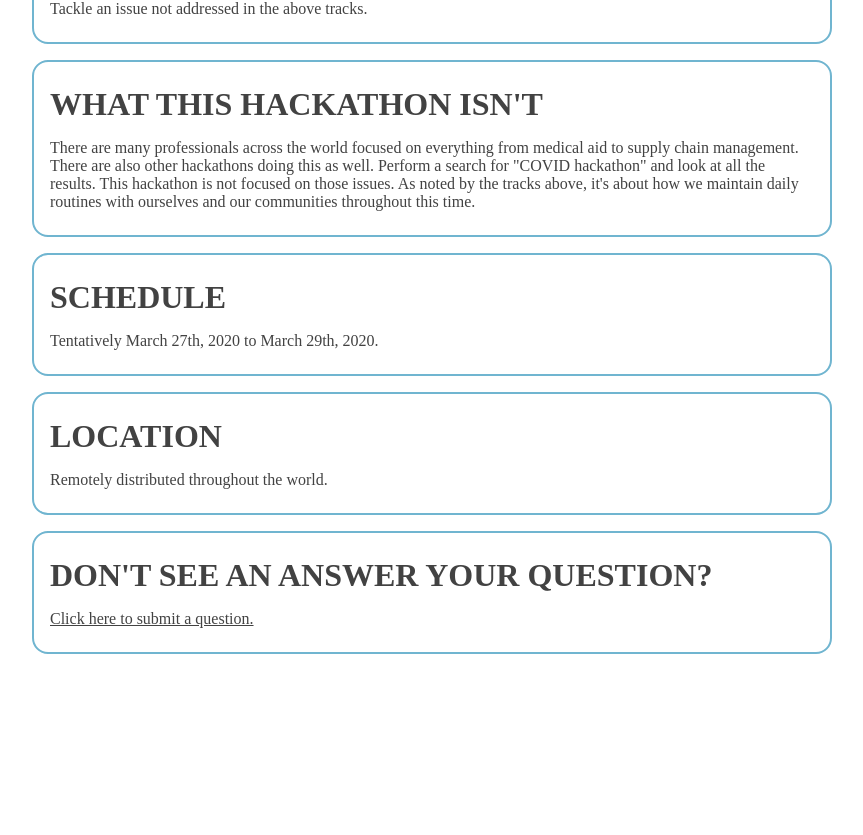
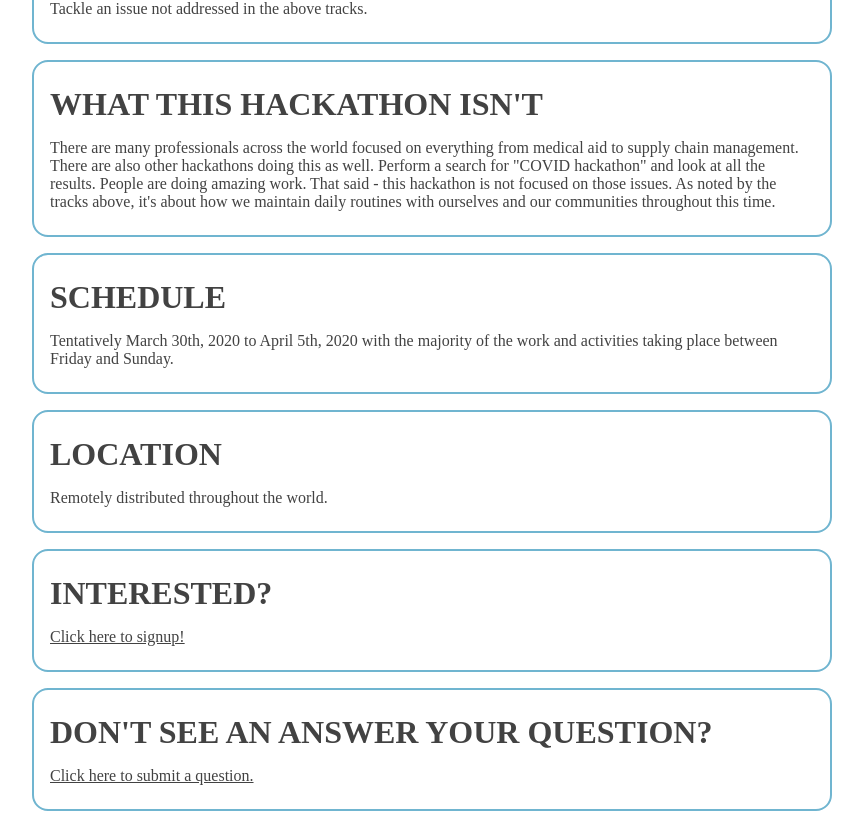
Before and after one commit to TravisBumgarner/Remote-A-Thon, a React app: page / in a window 1280 px wide. Shown: the part 1014-1849 px from the top of the page, without its empty margins (208-1071 px from the left). Before the commit the page ends 1692 px from the top, so only its background shows below. Built offline with nearby package versions, Linux system fonts and the light colour scheme; a web font is replaced by a local one.

Commit message:
Another useless commit

```diff
--- a/public/index.html
+++ b/public/index.html
@@ -5,11 +5,11 @@
     <!-- Global site tag (gtag.js) - Google Analytics -->
     <script async src="https://www.googletagmanager.com/gtag/js?id=UA-80876166-3"></script>
     <script>
-    window.dataLayer = window.dataLayer || [];
-    function gtag(){dataLayer.push(arguments);}
-    gtag('js', new Date());
+        window.dataLayer = window.dataLayer || [];
+        function gtag() { dataLayer.push(arguments); }
+        gtag('js', new Date());
 
-    gtag('config', 'UA-80876166-3');
+        gtag('config', 'UA-80876166-3');
     </script>
     <meta charset="UTF-8">
     <meta name="viewport" content="width=device-width, initial-scale=1.0">
@@ -18,14 +18,12 @@
     <link href="https://fonts.googleapis.com/css?family=Bellota+Text:300,400,700&display=swap" rel="stylesheet">
     <meta property="og:title" content="Let's Pair Online - An Online Hackathon for Covid-19" />
     <meta property="og:site_name" content="https://letspair.online" />
-    <meta property="og:description" content="There's a lot going on in the world right now and many of us are facing challenges we've never experienced before. Employees and students are going completely remote. Social events are being canceled. Medical centers are being overwhelmed. These events are the motivation for Let's Pair Online. Many of us find ourselves stranded in our homes with diverse skill sets, hoping to help, but unsure of how to do so." />
-
-
-
-</head>
+    <meta property="og:description"
+        content="There's a lot going on in the world right now and many of us are facing challenges we've never experienced before. Employees and students are going completely remote. Social events are being canceled. Medical centers are being overwhelmed. These events are the motivation for Let's Pair Online. Many of us find ourselves stranded in our homes with diverse skill sets, hoping to help, but unsure of how to do so." />
+<link rel="shortcut icon" href="/favicon.png"></head>
 
 <body>
     <div id="root"></div>
-<script type="text/javascript" src="/app-dc93c7e50dc089175892.bundle.js"></script></body>
+<script type="text/javascript" src="/app-d3e52d18e3bd25ce448d.bundle.js"></script></body>
 
 </html>
--- a/src/App/components/About.tsx
+++ b/src/App/components/About.tsx
@@ -30,10 +30,10 @@ const About = () => {
                     Links - <a target="_blank" href="https://www.linkedin.com/in/travisbumgarner/">LinkedIn</a>, <a target="_blank" href="https://www.instagram.com/travis_the_maker/">Instagram</a>, <a target="_blank" href="https://www.instagram.com/travis_the_maker/">Blog</a>
                 </Text>
                 <Text>
-                    During the day he works as a software engineer in online education. Prior to getting into software engineering, he served as a Peace Corps Volunteer in Panama. Nowadays, he likes to give back to the community in his free time. This has included mentoring with Hack.Diversity, MIT Sandbox, MIT D-Lab, and MIT IDEAS Global Challenge.
+                    During the day Travis works as a software engineer in online education. Prior to getting into software engineering, he served as a Peace Corps Volunteer in Panama. Nowadays, he likes to give back to the community in his free time. This has included mentoring with Hack.Diversity, MIT Sandbox, MIT D-Lab, and MIT IDEAS Global Challenge.
                 </Text>
                 <Text>
-                    In his free time he enjoys making (woodworking, circuits, etc.), blogging, photographing, and snowboarding.
+                    In Travis's free time he enjoys making (woodworking, circuits, etc.), blogging, photographing, and snowboarding.
                 </Text>
                 <div style={{ clear: "both" }} />
             </Section>
--- a/src/App/components/Home.tsx
+++ b/src/App/components/Home.tsx
@@ -37,15 +37,19 @@ const Home = () => {
             </Section>
             <Section>
                 <Header size="large">What this Hackathon Isn't</Header>
-                <Text>There are many professionals across the world focused on everything from medical aid to supply chain management. There are also other hackathons doing this as well. Perform a search for "COVID hackathon" and look at all the results. This hackathon is not focused on those issues. As noted by the tracks above, it's about how we maintain daily routines with ourselves and our communities throughout this time.</Text>
+                <Text>There are many professionals across the world focused on everything from medical aid to supply chain management. There are also other hackathons doing this as well. Perform a search for "COVID hackathon" and look at all the results. People are doing amazing work. That said - this hackathon is not focused on those issues. As noted by the tracks above, it's about how we maintain daily routines with ourselves and our communities throughout this time.</Text>
             </Section>
             <Section>
                 <Header size="large">Schedule</Header>
-                <Text>Tentatively March 27th, 2020 to March 29th, 2020.</Text>
+                <Text>Tentatively March 30th, 2020 to April 5th, 2020 with the majority of the work and activities taking place between Friday and Sunday.</Text>
             </Section>
             <Section>
                 <Header size="large">Location</Header>
                 <Text>Remotely distributed throughout the world.</Text>
+            </Section>
+            <Section>
+                <Header size="large">Interested?</Header>
+                <Text><Link to="/participate">Click here to signup!</Link></Text>
             </Section>
             <Section>
                 <Header size="large">Don't see an answer your question?</Header>
--- a/src/App/components/Questions.tsx
+++ b/src/App/components/Questions.tsx
@@ -8,7 +8,23 @@ const questions = [
     {
         question: "Will there be prizes?",
         answer: "The complete answer is to be determined. Travis Bumgarner will be donating $250 towards the prize pool. Click on the Sponsor link or donate above to contribute to the pool!"
-    }
+    },
+    {
+        question: "Who will judge the competition?",
+        answer: "TBD"
+    },
+    {
+        question: "How will winners be selected?",
+        answer: "TBD - Probably a combination of judges and audience favorites."
+    },
+    {
+        question: "How will projects be presented?",
+        answer: "To give a chance to everyone involved across all the timezones, we'll most likely have video uploads."
+    },
+    {
+        question: "Do time zones matter?",
+        answer: "Mostly no. Some of the events happening throughout the duration of the hackathon will be live but will also be recorded to share with others who might be busy or asleep when they happen."
+    },
 ]
 
 const Questions = () => {
```
